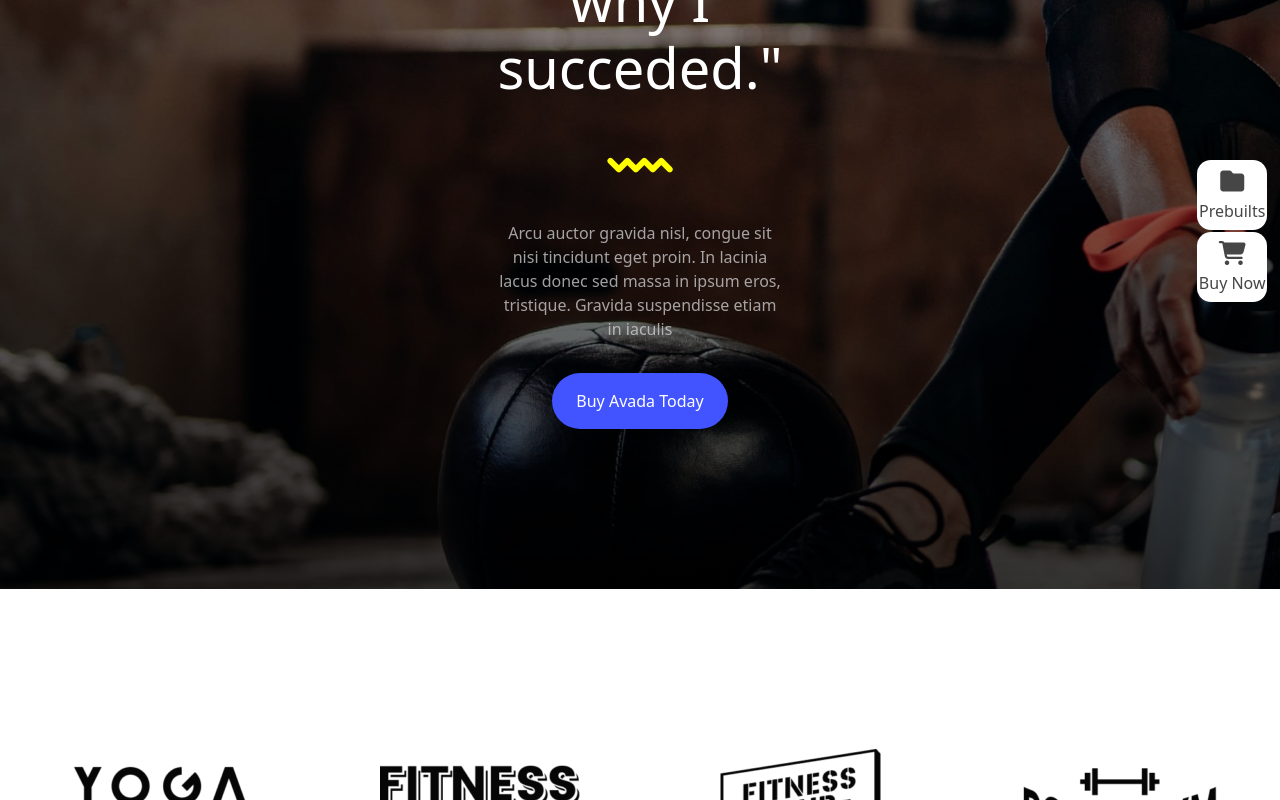
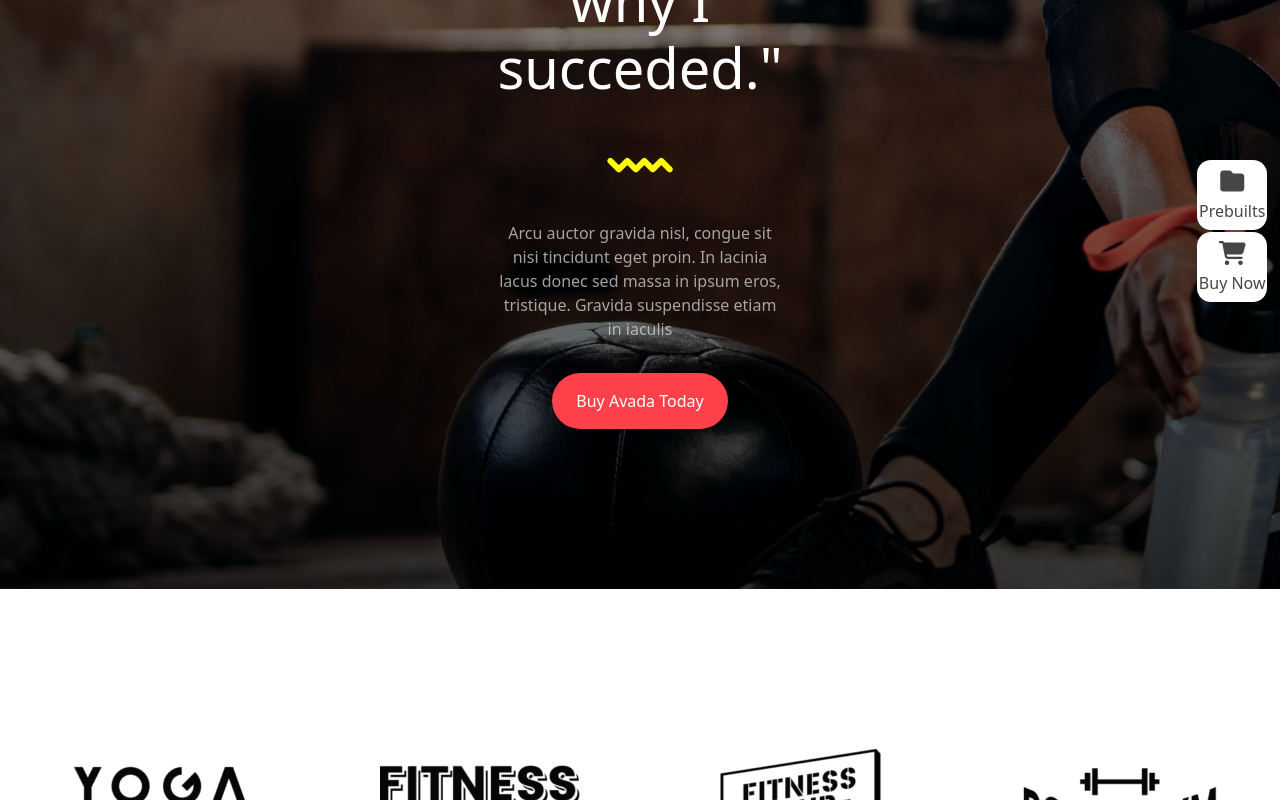
Before and after one commit to Adelmysterio/proj-html-vuejs, a Vue app: page / in a window 1280 px wide. In both pictures the pointer is over the button "Buy Avada Today". Shown: the part 6688-7488 px from the top of the page. Built offline with nearby package versions, Linux system fonts and the light colour scheme; no server answers.

Commit message:
update bannerandSponsors button hover

```diff
--- a/src/components/BannerAndSponsors.vue
+++ b/src/components/BannerAndSponsors.vue
@@ -178,4 +178,8 @@ export default {
 .blue {
   color: blue;
 }
+
+.buy-avada button:hover{
+  background-color: #FF414B;
+}
 </style>
```
